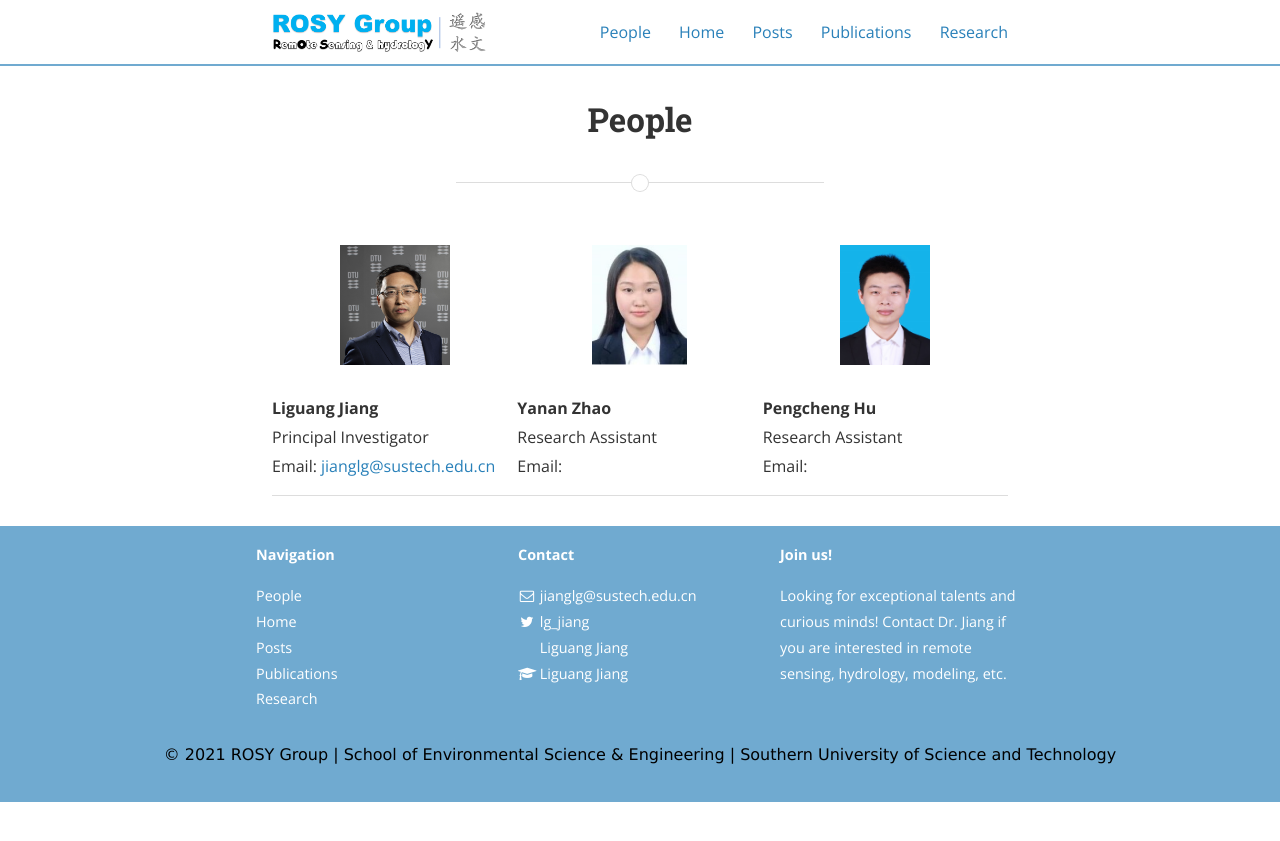
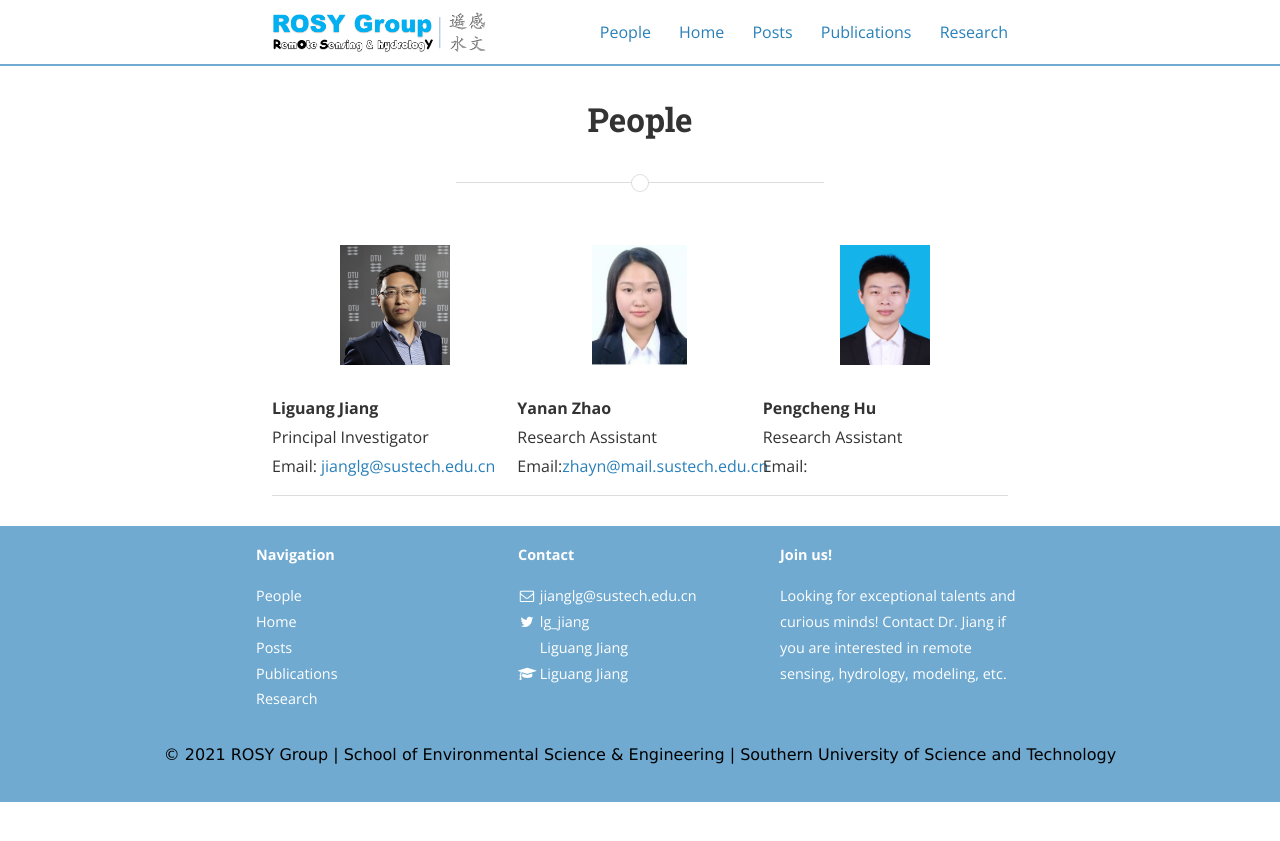
Before and after one commit to 12530/rshydro, a Jekyll site: the page built from People.md, in a window 1280 px wide. Shown: the top 841 px of the page. Built offline with Jekyll 4.4.1, drawn with Linux system fonts in a browser that asks for light colours; nearby versions of some CDN libraries.

Commit message:
Update People.md

```diff
--- a/People.md
+++ b/People.md
@@ -31,7 +31,7 @@ main_nav: true
   <tr>
     <td><img src="/assets/Liguang.jpg" alt="姜丽光" style="width:110px;height:120px;"> <br><b>Liguang Jiang</b> <br>Principal Investigator<br>
     Email: <a href="mailto:jianglg@sustech.edu.cn">jianglg@sustech.edu.cn</a></td>
-    <td><img src="/assets/Yanan.png" alt="赵亚楠" style="width:95px;height:120px;"> <br><b>Yanan Zhao</b> <br>Research Assistant<br> Email:</td>
+    <td><img src="/assets/Yanan.png" alt="赵亚楠" style="width:95px;height:120px;"> <br><b>Yanan Zhao</b> <br>Research Assistant<br> Email:<a href="mailto:zhayn@mail.sustech.edu.cn">zhayn@mail.sustech.edu.cn</a></td>
     <td><img src="/assets/Pengcheng.jpg" alt="胡鹏程" style="width:90px;height:120px;"> <br><b>Pengcheng Hu</b> <br>Research Assistant<br> Email:</td>
   </tr>
 
```
